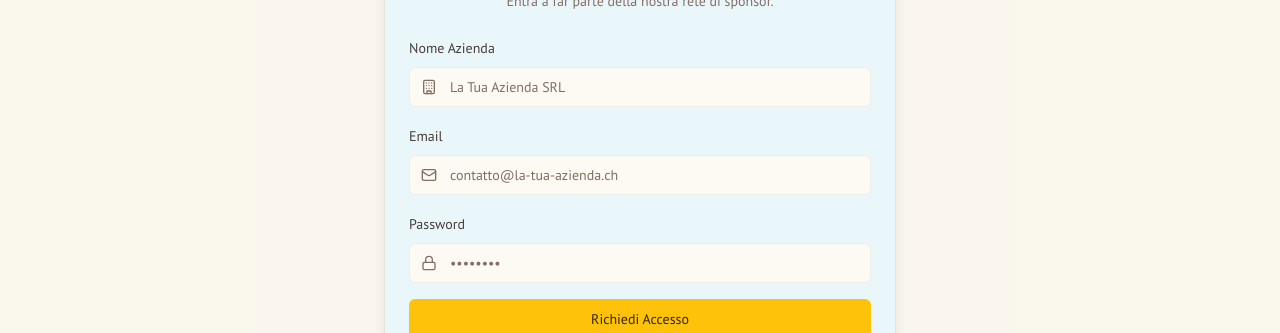
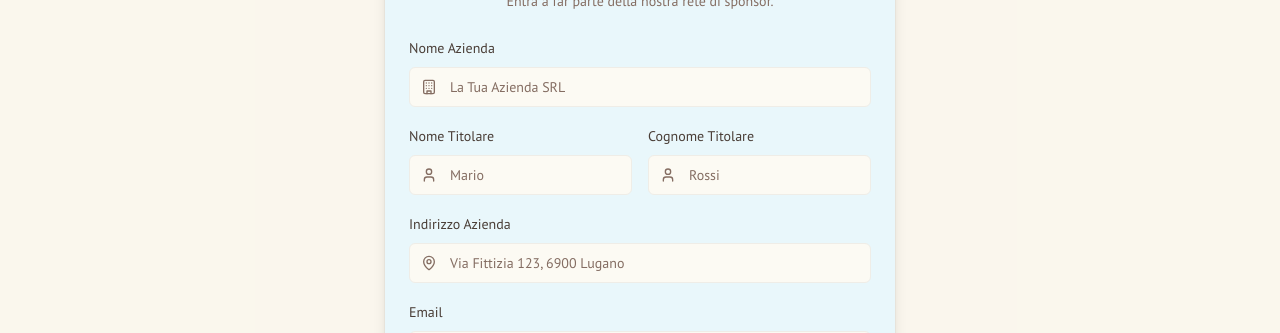
Before and after one commit to thesuissegoldprospector-gif/paneticino, a Next.js app: page /sponsors in a window 1280 px wide. Shown: the part 1300-1633 px from the top of the page. Built offline with nearby package versions, Linux system fonts and the light colour scheme; no server answers.

Commit message:
questi sono i dati per iscrizione sponsor, possiamo implementarli? aggiu

```diff
--- a/src/app/sponsor/dashboard/page.tsx
+++ b/src/app/sponsor/dashboard/page.tsx
@@ -62,15 +62,27 @@ function SponsorProfileCard({ user, sponsorProfile }) {
             </CardHeader>
             <CardContent className="space-y-4">
                 <div className="flex flex-wrap items-center gap-x-4 gap-y-2">
-                    <p className="w-32 text-muted-foreground">Nome Azienda</p>
+                    <p className="w-40 text-muted-foreground">Nome Azienda</p>
                     <p className="font-semibold">{sponsorProfile.companyName}</p>
                 </div>
+                {sponsorProfile.address && (
+                    <div className="flex flex-wrap items-center gap-x-4 gap-y-2">
+                        <p className="w-40 text-muted-foreground">Indirizzo Azienda</p>
+                        <p className="font-semibold">{sponsorProfile.address}</p>
+                    </div>
+                )}
+                 {user.displayName && (
+                    <div className="flex flex-wrap items-center gap-x-4 gap-y-2">
+                        <p className="w-40 text-muted-foreground">Titolare</p>
+                        <p className="font-semibold">{user.displayName}</p>
+                    </div>
+                )}
                 <div className="flex flex-wrap items-center gap-x-4 gap-y-2">
-                    <p className="w-32 text-muted-foreground">Email</p>
+                    <p className="w-40 text-muted-foreground">Email</p>
                     <p className="font-semibold">{user.email}</p>
                 </div>
                 <div className="flex flex-wrap items-center gap-x-4 gap-y-2">
-                    <p className="w-32 text-muted-foreground">Stato Account</p>
+                    <p className="w-40 text-muted-foreground">Stato Account</p>
                     <StatusBadge status={sponsorProfile.approvalStatus} />
                 </div>
             </CardContent>
--- a/src/app/sponsors/page.tsx
+++ b/src/app/sponsors/page.tsx
@@ -11,7 +11,7 @@ import { doc } from 'firebase/firestore';
 import { Button } from '@/components/ui/button';
 import { Card, CardContent, CardDescription, CardHeader, CardTitle } from '@/components/ui/card';
 import { Input } from '@/components/ui/input';
-import { Building, CalendarCheck, Lock, Mail, ShieldCheck, UploadCloud, UserPlus, Loader2 } from 'lucide-react';
+import { Building, CalendarCheck, Lock, Mail, ShieldCheck, UploadCloud, UserPlus, Loader2, User, MapPin } from 'lucide-react';
 import Image from 'next/image';
 import { Form, FormControl, FormField, FormItem, FormLabel, FormMessage } from '@/components/ui/form';
 import { useToast } from '@/hooks/use-toast';
@@ -19,6 +19,9 @@ import { useRouter } from 'next/navigation';
 
 const registerSchema = z.object({
   companyName: z.string().min(2, { message: 'Il nome azienda è obbligatorio.' }),
+  ownerFirstName: z.string().min(2, { message: 'Il nome del titolare è obbligatorio.' }),
+  ownerLastName: z.string().min(2, { message: 'Il cognome del titolare è obbligatorio.' }),
+  address: z.string().min(5, { message: 'L\'indirizzo è obbligatorio.' }),
   email: z.string().email({ message: 'Email non valida.' }),
   password: z.string().min(6, { message: 'La password deve contenere almeno 6 caratteri.' }),
 });
@@ -60,7 +63,14 @@ function SponsorAuthForm() {
 
   const registerForm = useForm<z.infer<typeof registerSchema>>({
     resolver: zodResolver(registerSchema),
-    defaultValues: { companyName: '', email: '', password: '' },
+    defaultValues: {
+      companyName: '',
+      ownerFirstName: '',
+      ownerLastName: '',
+      address: '',
+      email: '',
+      password: '',
+    },
   });
 
   const loginForm = useForm<z.infer<typeof loginSchema>>({
@@ -85,8 +95,8 @@ function SponsorAuthForm() {
         email: user.email,
         role: 'sponsor',
         registrationDate: new Date().toISOString(),
-        firstName: values.companyName,
-        lastName: '(Sponsor)',
+        firstName: values.ownerFirstName,
+        lastName: values.ownerLastName,
         photoURL: '',
       }, {});
 
@@ -95,10 +105,11 @@ function SponsorAuthForm() {
         id: user.uid,
         userId: user.uid,
         companyName: values.companyName,
+        address: values.address,
         approvalStatus: 'pending',
       }, {});
 
-      await updateProfile(user, { displayName: values.companyName });
+      await updateProfile(user, { displayName: `${values.ownerFirstName} ${values.ownerLastName}` });
 
       toast({
         title: 'Richiesta Inviata!',
@@ -156,6 +167,44 @@ function SponsorAuthForm() {
                     <div className="relative">
                       <Building className="absolute left-3 top-1/2 -translate-y-1/2 h-4 w-4 text-muted-foreground" />
                       <Input placeholder="La Tua Azienda SRL" {...field} className="pl-10" />
+                    </div>
+                  </FormControl>
+                  <FormMessage />
+                </FormItem>
+              )} />
+              <div className="flex flex-col sm:flex-row gap-4">
+                <FormField control={registerForm.control} name="ownerFirstName" render={({ field }) => (
+                  <FormItem className="flex-1">
+                    <FormLabel>Nome Titolare</FormLabel>
+                    <FormControl>
+                      <div className="relative">
+                        <User className="absolute left-3 top-1/2 -translate-y-1/2 h-4 w-4 text-muted-foreground" />
+                        <Input placeholder="Mario" {...field} className="pl-10" />
+                      </div>
+                    </FormControl>
+                    <FormMessage />
+                  </FormItem>
+                )} />
+                <FormField control={registerForm.control} name="ownerLastName" render={({ field }) => (
+                  <FormItem className="flex-1">
+                    <FormLabel>Cognome Titolare</FormLabel>
+                    <FormControl>
+                      <div className="relative">
+                        <User className="absolute left-3 top-1/2 -translate-y-1/2 h-4 w-4 text-muted-foreground" />
+                        <Input placeholder="Rossi" {...field} className="pl-10" />
+                      </div>
+                    </FormControl>
+                    <FormMessage />
+                  </FormItem>
+                )} />
+              </div>
+              <FormField control={registerForm.control} name="address" render={({ field }) => (
+                <FormItem>
+                  <FormLabel>Indirizzo Azienda</FormLabel>
+                  <FormControl>
+                    <div className="relative">
+                      <MapPin className="absolute left-3 top-1/2 -translate-y-1/2 h-4 w-4 text-muted-foreground" />
+                      <Input placeholder="Via Fittizia 123, 6900 Lugano" {...field} className="pl-10" />
                     </div>
                   </FormControl>
                   <FormMessage />
```
Also changed, not shown: 1 other file (tests, documents, lock files or other folders).
